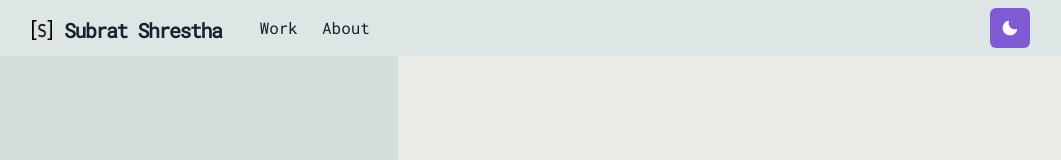
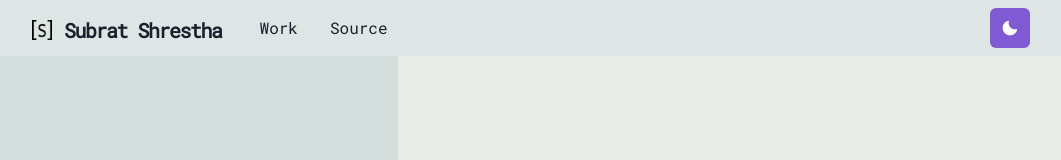
Before and after one commit to SubratShrestha/portfolio-next, a Next.js app: page / in a window 1280 px wide. Shown: the top 160 px of the page, without its empty margins (114-1175 px from the left). Built offline with nearby package versions, Linux system fonts and the light colour scheme.

Commit message:
replace about with source link

```diff
--- a/components/layouts/navbar.tsx
+++ b/components/layouts/navbar.tsx
@@ -78,9 +78,14 @@ const Navbar = ({ path, ...props }: NavbarProps) => {
           <LinkItem href='/work' path={path}>
             Work
           </LinkItem>
-          <LinkItem href='/about' path={path}>
-            About
-          </LinkItem>
+          <Link
+            textColor={useColorModeValue('#202023', 'white')}
+            style={{ marginLeft: '24px' }}
+            href='https://github.com/SubratShrestha/portfolio-next'
+            isExternal
+          >
+            Source
+          </Link>
         </Stack>
         <Box flex={1} align='right'>
           <ThemeToggleButton />
```
Also changed, not shown: 1 other file (tests, documents, lock files or other folders).
